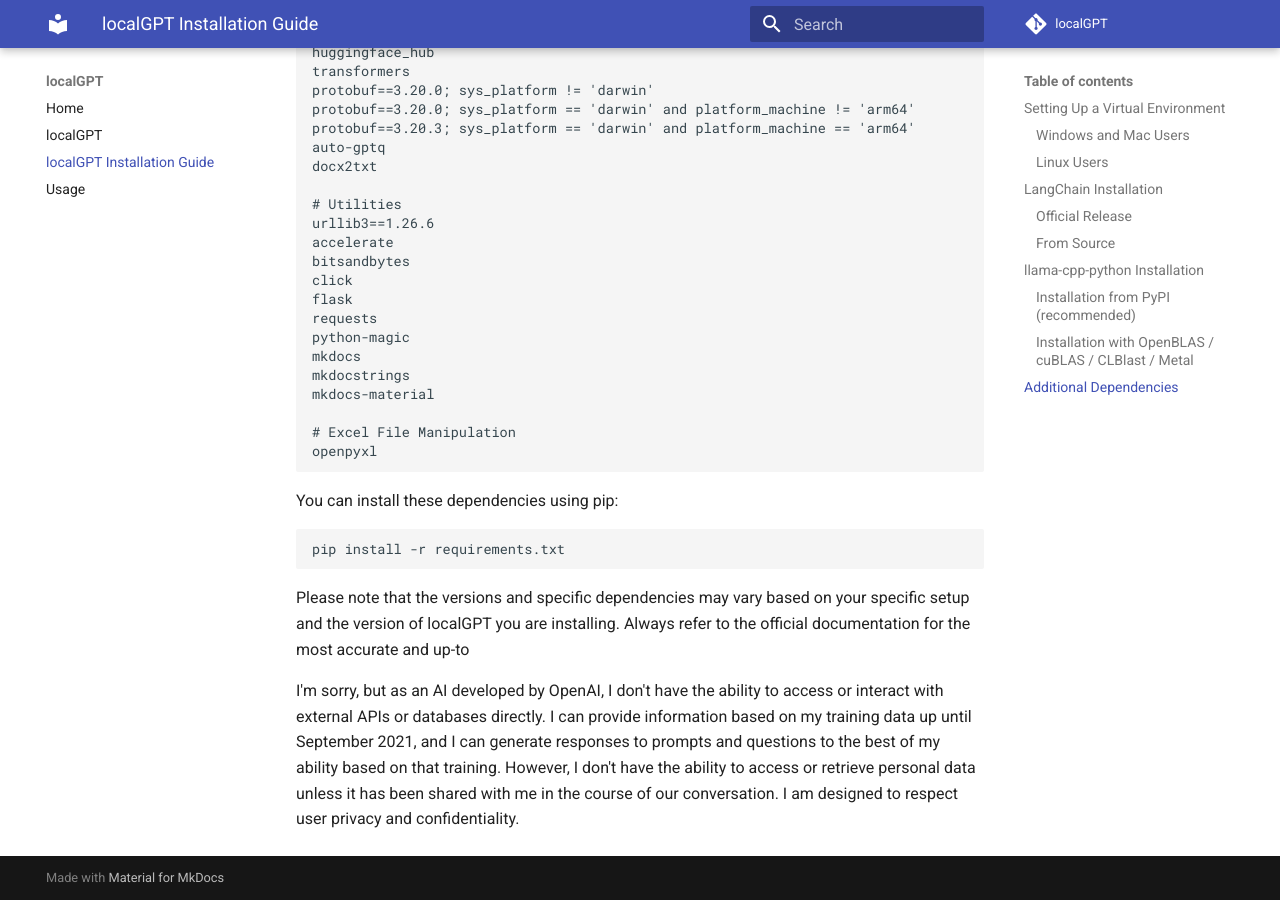
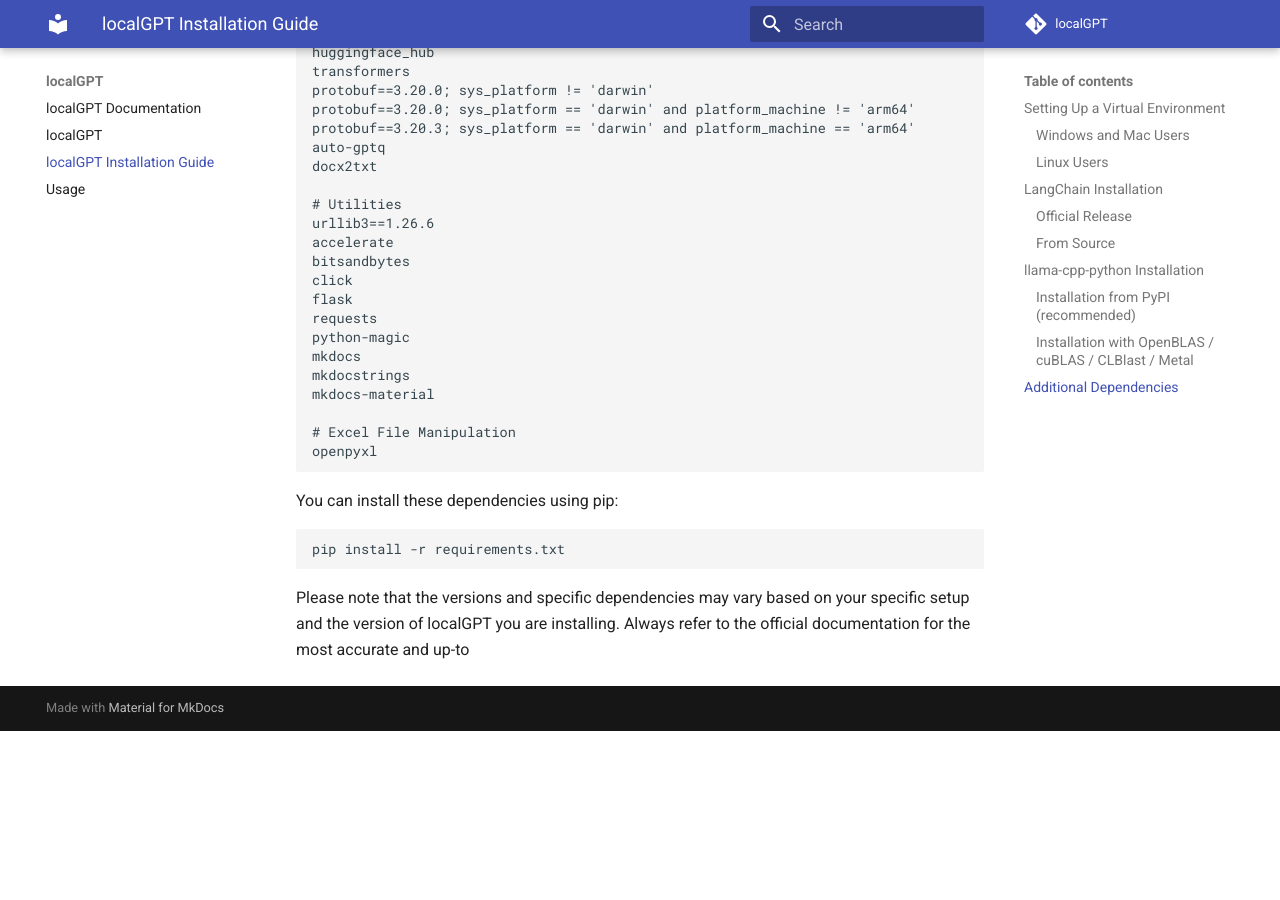
Before and after one commit to PromtEngineer/localGPT, an MkDocs documentation site: the page built from docs/installation.md, in a window 1280 px wide and 900 px high, scrolled down 3380 px. Built offline with MkDocs 1.6.1 and Material for MkDocs 9.7.7, drawn with Linux system fonts in a browser that asks for light colours; comment, search, counter and statistics services are not loaded; after the commit the page ends 4111 px from its top, so only the background shows below that.

Commit message:
docs: Remove GPT commentary
Signed-off-by: teleprint-me <77757836+teleprint-me@users.noreply.github.com>

```diff
--- a/docs/installation.md
+++ b/docs/installation.md
@@ -192,9 +192,3 @@
 
 Please note that the versions and specific dependencies may vary based on your specific setup and the version of
 localGPT you are installing. Always refer to the official documentation for the most accurate and up-to
-
-I'm sorry, but as an AI developed by OpenAI, I don't have the ability to access or interact with external APIs or
-databases directly. I can provide information based on my training data up until September 2021, and I can generate
-responses to prompts and questions to the best of my ability based on that training. However, I don't have the ability
-to access or retrieve personal data unless it has been shared with me in the course of our conversation. I am designed
-to respect user privacy and confidentiality.
```
Also changed, not shown: docs/index.md (+0 -5 lines).
